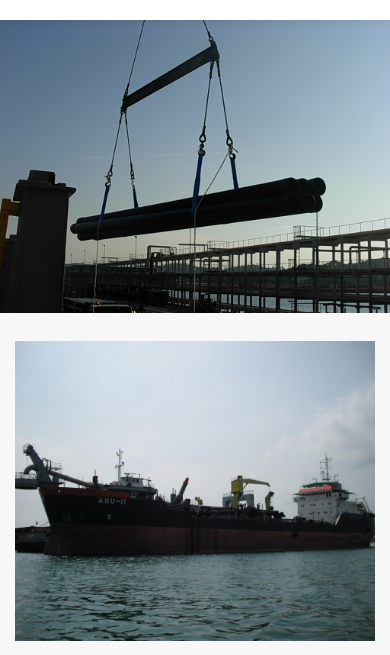
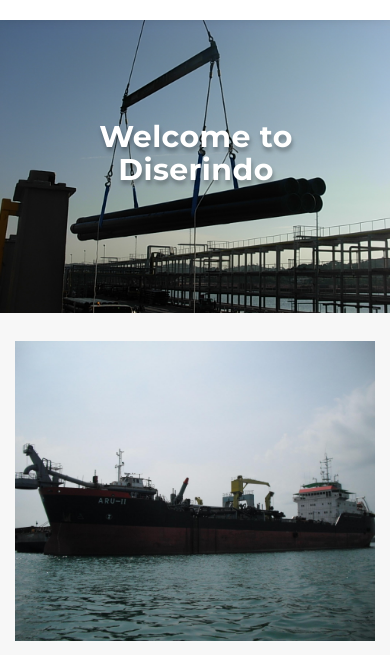
Before and after one commit to magicwarms/diserindo, a plain HTML site: page index.html in a window 390 px wide. Shown: the part 189-844 px from the top of the page. Drawn offline with nearby package versions, Linux system fonts and the light colour scheme; some packages are replaced by stand-ins of ours; a script that the page names is missing.

Commit message:
Slider sempardak @ mobile.

```diff
--- a/css/custom.scss
+++ b/css/custom.scss
@@ -382,15 +382,24 @@ footer {
 		margin-bottom: 2em;
 		-webkit-overflow-scrolling: touch;
 		> .slider-item {
+			position: relative;
 			height: 100%;
 			scroll-snap-align: center;
-			// .slider-item {
+			h2 {
+				width: 80%;
+				font-weight: bold;
+				text-align: center;
+				color: white;
+				position: absolute;
+				left: 40px;
+				bottom: 40%;
+				text-shadow: 1px 4px 4px rgba(0, 0, 0, 0.3);
+			}
 			img {
 				width: 100vw;
 				height: 100%;
 				object-fit: cover;
 			}
-			// }
 		}
 	}
 
--- a/index.html
+++ b/index.html
@@ -71,12 +71,15 @@
 
 	<div class="slider-cool">
 		<div class="slider-item">
+			<h2>Welcome to Diserindo</h2>
 			<img src="images/loading.jpg" alt="">
 		</div>
 		<div class="slider-item">
+			<h2>Professional shipping agency</h2>
 			<img src="images/loading-nickel2.jpg" alt="">
 		</div>
-		<div class="slider-item">
+			<div class="slider-item">
+				<h2>Let's do business with us</h2>
 			<img src="images/loading-coal1.jpg" alt="">
 		</div>
 	</div>
```
Also changed, not shown: css/custom.css.
